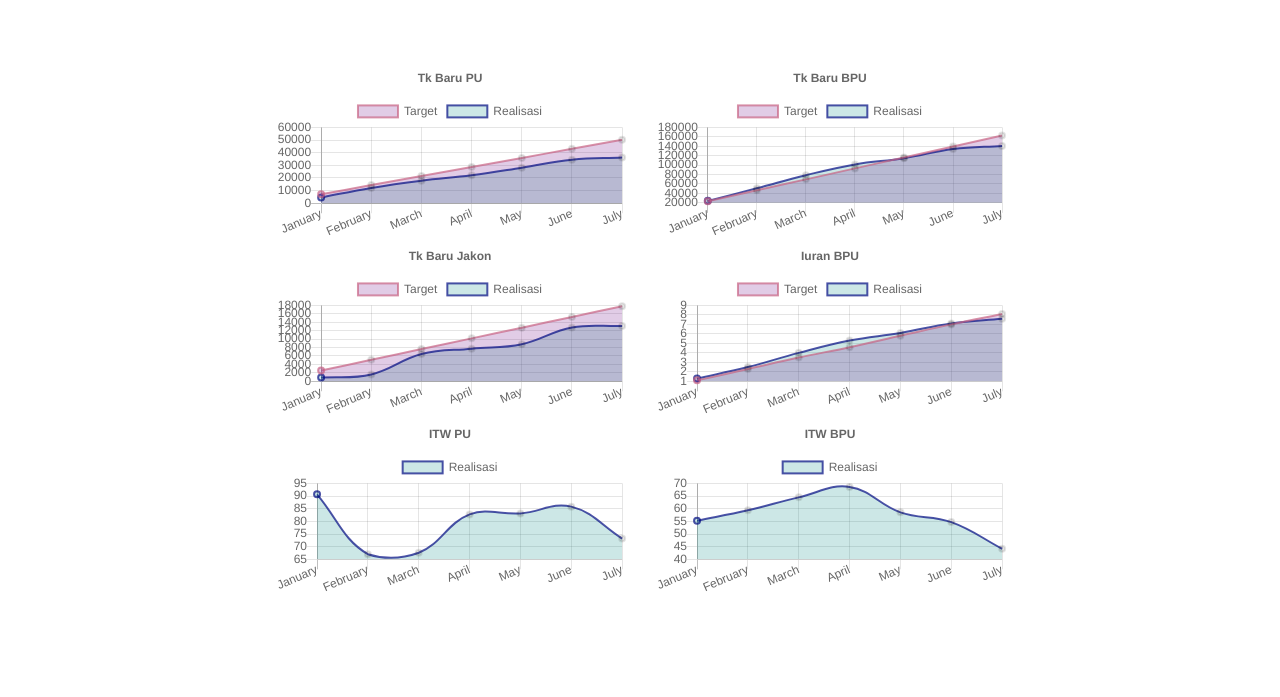
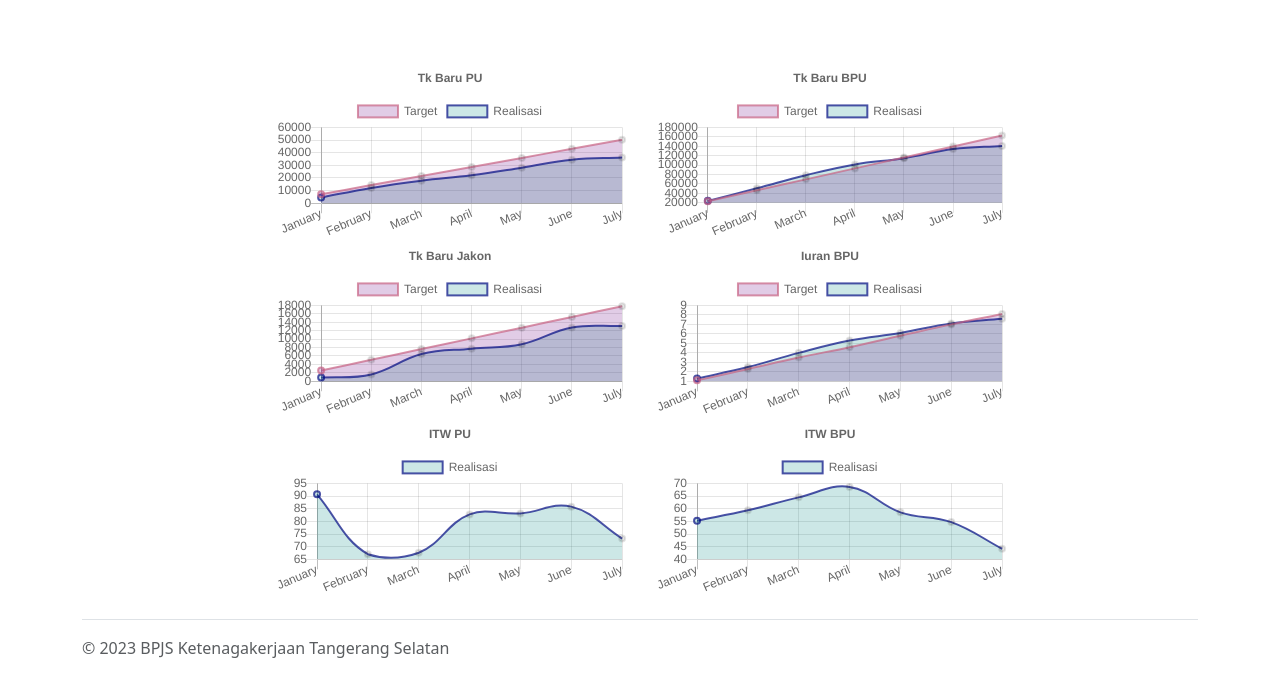
Before and after one commit to abdelsurya/kinerja-k19, a plain HTML site: page driver.html in a window 1280 px wide. Shown: the part 195-892 px from the top of the page. Before the commit the page ends 800 px from the top, so only its background shows below. Drawn offline with nearby package versions, Linux system fonts and the light colour scheme.

Commit message:
add footer

```diff
--- a/driver.html
+++ b/driver.html
@@ -85,7 +85,15 @@
         </div>
     </section>
 
-
+    <section>
+        <div class="container">
+            <footer class="d-flex flex-wrap justify-content-between align-items-center py-3 my-4 border-top">
+                <div class="col-md-4 d-flex align-items-center">
+                    <span class="mb-3 mb-md-0 text-muted">© 2023 BPJS Ketenagakerjaan Tangerang Selatan</span>
+                </div>
+            </footer>
+        </div>
+    </section>
 
     <script src="https://cdnjs.cloudflare.com/ajax/libs/Chart.js/2.9.4/Chart.js"></script>
     <script src="assets/js/script.js"></script>
```
Also changed, not shown: index.html (+9 -1 lines), outcome.html (+9 -1 lines).
